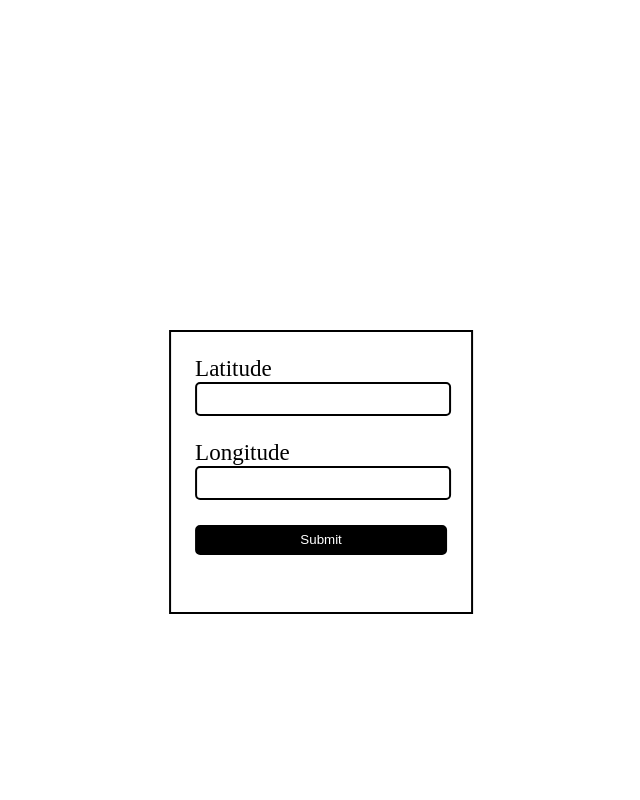
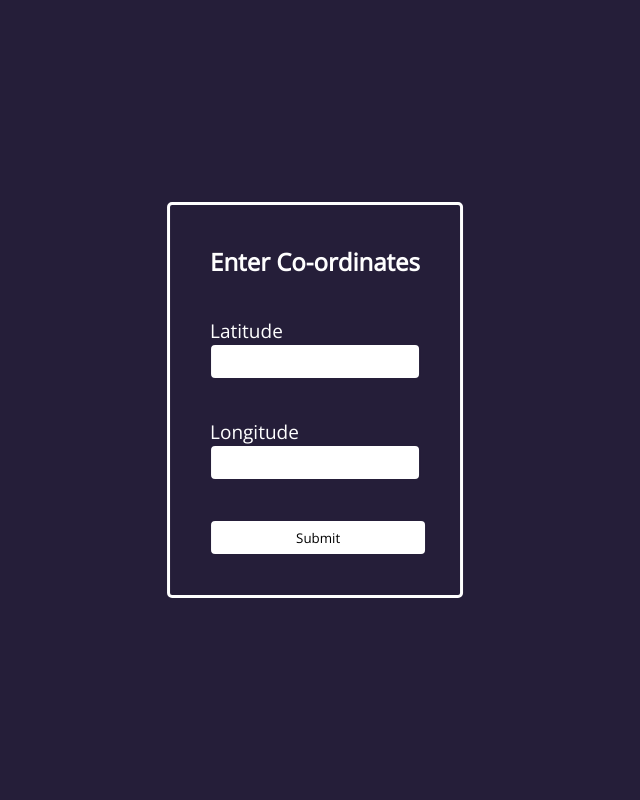
Before and after one commit to csgeeek/historical-weather-chart, a PHP site: page / in a window 1280 px wide; the page is wider, and only the part inside the window is pictured. Shown: the top 800 px of that part, without its empty margins (325-965 px from the left). Run offline with PHP 8.4, Linux system fonts and the light colour scheme; some libraries are stand-ins or nearby versions.

Commit message:
modified css

```diff
--- a/css/styles.css
+++ b/css/styles.css
@@ -1,46 +1,59 @@
+@import url('https://fonts.googleapis.com/css2?family=Open+Sans&display=swap');
 *{
     margin: 0;
     padding: 0;
-
-}
-html{
-    scroll-behavior:smooth;
-}
-section{
-    min-height: 100vh;
-    padding:1rem 9%;
-    padding-top: 8rem;
+    font-family: 'Open Sans', sans-serif;
+    box-sizing: border-box;
 }
 
+section{
+    height: 100vh;
+    /* border: 2px solid black; */
+}
+.s1 {
+    background-color: rgba(9, 1, 31, 0.884);
+    color: white;
+}
+.s2{
+    padding: 42px;
+    /* margin-top: 20px; */
+}
 .container{
     position: relative;
-    /* height: 30vh; */
-    /* width: 100vw; */
-    /* background-image: linear-gradient(rgb(255, 108, 132), rgb(64, 64, 226), rgb(255, 204, 108)); */
 }
+
 #myform{
     position: absolute;
     top: 50%;
     left: 50%;
-    transform: translate(-48%, -50%);
-    border: 2px solid black;
-    height: 280px;
-    width: 300px;
+    transform: translate(-50%, -50%);
+    border: 3px solid rgb(255, 255, 255);
+    border-radius: 5px;
 }
 
-.ip{
-    margin: 24px;
-    font-size: 23px;
+.fe{
+    margin: 40px;
 }
 
-button, input{
+.latitude, .longitude{
+    font-size: 19px;
+}
+
+input{
+    height: 35px;
+    outline: none;
+}
+
+input, .btn{
     width: 100%;
-    border: 2px solid black;
-    height: 30px;
+    padding: 5px;
+    border: 1px solid rgba(9, 1, 31, 0.884);
     border-radius: 5px;
 }
 
 .btn{
-    background-color: black;
-    color: white;
+    background-color: rgb(255, 255, 255);
+    height: 35px;
+    width: 103%;
+    cursor:pointer;
 }
--- a/index.html
+++ b/index.html
@@ -6,30 +6,32 @@
     <meta name="viewport" content="width=device-width, initial-scale=1.0">
     <script src="https://cdn.jsdelivr.net/npm/chart.js@3.7.1/dist/chart.min.js"></script>
     <link rel="stylesheet" href="css/styles.css">
+
     <title>Document</title>
 </head>
 <body>
-    <section class="container">
+    <section class="container s1">
         <!-- <h1 id="head">Global temperatures based on Geo-Location</h1> -->
-
         <div class="message"></div>
 
         <form id="myform">
-            <div class="latitude ip">
+            <div class="f-head fe"> <h1> Enter Co-ordinates </h1></div>
+            <div class="latitude fe">
                 <label>Latitude</label> <br>
-                <input type="number" id="lat">
+                <input type="number" id="lat" required>
             </div>
-            <div class="longitude ip">
+            <div class="longitude fe">
                 <label>Longitude</label> <br>
-                <input type="number" id="lon">
+                <input type="number" id="lon" required>
             </div>
-            <div class="ip">
+            <div class="fe">
                 <button type="submit" class="btn">Submit</button>
             </div>
         </form>
 
     </section>
-    <section class="chart-container" style="width: 1300px; height: 200px;">
+    <!--  style="width: 1300px; height: 200px;" -->
+    <section class="chart-container s2">
         <canvas id="chart"></canvas>
     </section>
     <script src="scripts/script.js"></script>
--- a/scripts/script.js
+++ b/scripts/script.js
@@ -28,7 +28,7 @@ myform.addEventListener('submit',async (e) => {
         const ydata = await prepY(latv, lonv);
         await chartIt(ydata);
         document.querySelector('#test').remove();
-        scrollTo(0, 1200);
+        scrollTo(0, 1000);
     }
 });
 
```
